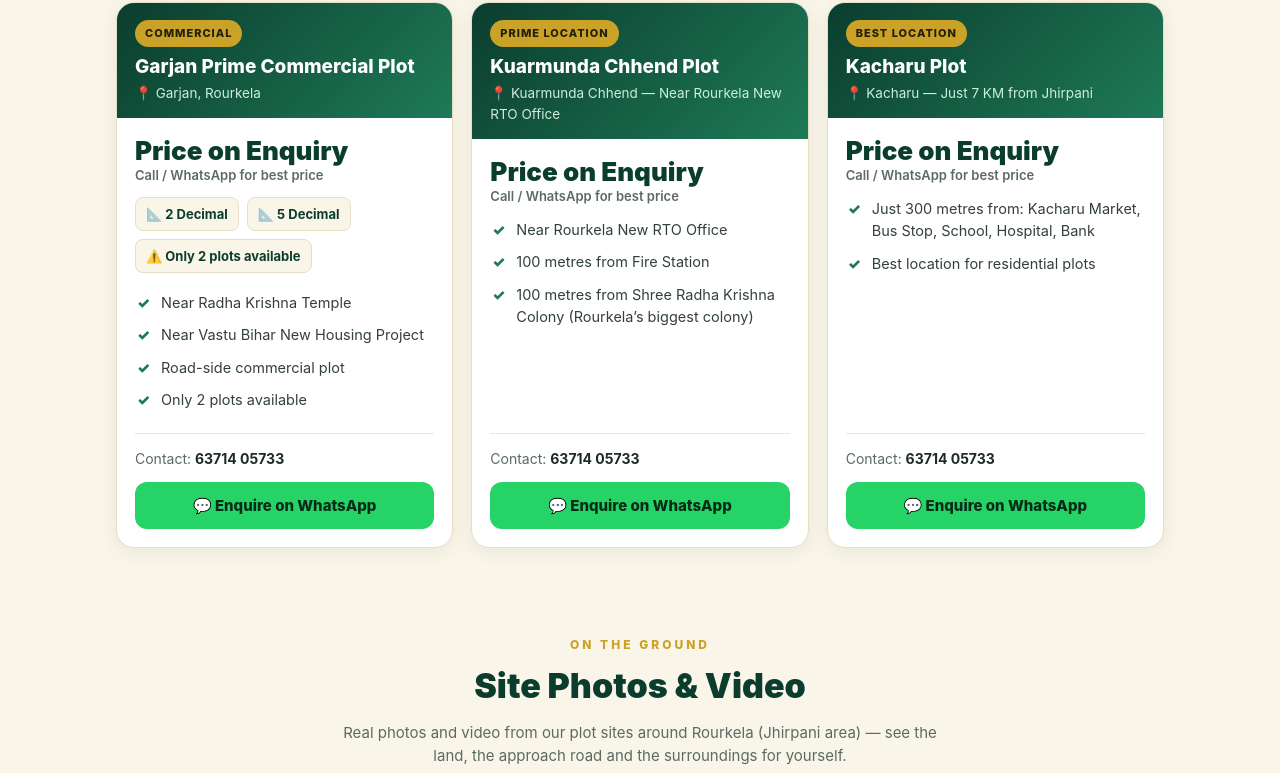
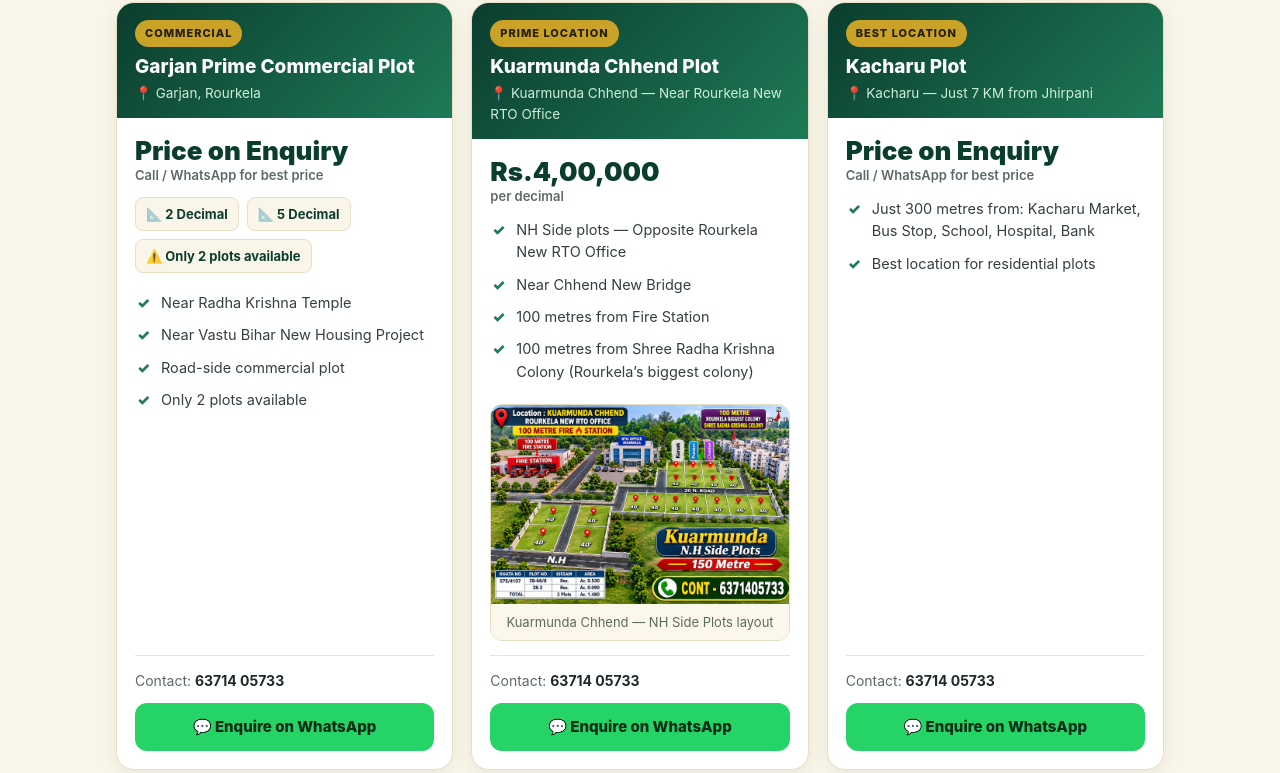
Before and after one commit to rohitkumaryadav2095-ui/prajapati-developer-website, a plain HTML site: page index.html in a window 1280 px wide. Shown: the part 2324-3097 px from the top of the page. Drawn offline with Linux system fonts and the light colour scheme.

Commit message:
Add files via upload

```diff
--- a/index.html
+++ b/index.html
@@ -77,6 +77,9 @@
   .highlights{list-style:none;margin:10px 0 16px}
   .highlights li{font-size:14.5px;color:#33413a;padding:5px 0 5px 26px;position:relative}
   .highlights li::before{content:"✓";position:absolute;left:2px;top:5px;color:var(--green3);font-weight:900}
+  .card-img{margin:0 0 14px;border-radius:12px;overflow:hidden;border:1px solid #e7dfc4;background:#fff}
+  .card-img img{display:block;width:100%;height:auto}
+  .card-img figcaption{font-size:13px;color:var(--muted);text-align:center;padding:8px 10px;background:#fbf7ea}
   .card-foot{margin-top:auto;border-top:1px solid #eee5c8;padding-top:14px}
   .contact-line{font-size:14px;color:var(--muted);margin-bottom:12px}
   .contact-line b{color:var(--ink)}
@@ -348,12 +351,17 @@
           <div class="loc">📍 Kuarmunda Chhend — Near Rourkela New RTO Office</div>
         </div>
         <div class="card-body">
-          <div class="price">Price on Enquiry<small>Call / WhatsApp for best price</small></div>
+          <div class="price">Rs.4,00,000<small>per decimal</small></div>
           <ul class="highlights">
-            <li>Near Rourkela New RTO Office</li>
+            <li>NH Side plots — Opposite Rourkela New RTO Office</li>
+            <li>Near Chhend New Bridge</li>
             <li>100 metres from Fire Station</li>
             <li>100 metres from Shree Radha Krishna Colony (Rourkela’s biggest colony)</li>
           </ul>
+          <figure class="card-img">
+            <img src="kuarmunda-layout.jpg" alt="Kuarmunda Chhend — NH Side Plots layout" loading="lazy">
+            <figcaption>Kuarmunda Chhend — NH Side Plots layout</figcaption>
+          </figure>
           <div class="card-foot">
             <div class="contact-line">Contact: <a href="tel:+916371405733"><b>63714 05733</b></a></div>
             <a class="wa-btn" href="https://wa.me/916371405733?text=Hello%2C%20I%20am%20interested%20in%20the%20Kuarmunda%20Chhend%20Plot%20%28near%20Rourkela%20New%20RTO%20Office%29.%20Please%20share%20details." target="_blank" rel="noopener">💬 Enquire on WhatsApp</a>
```
